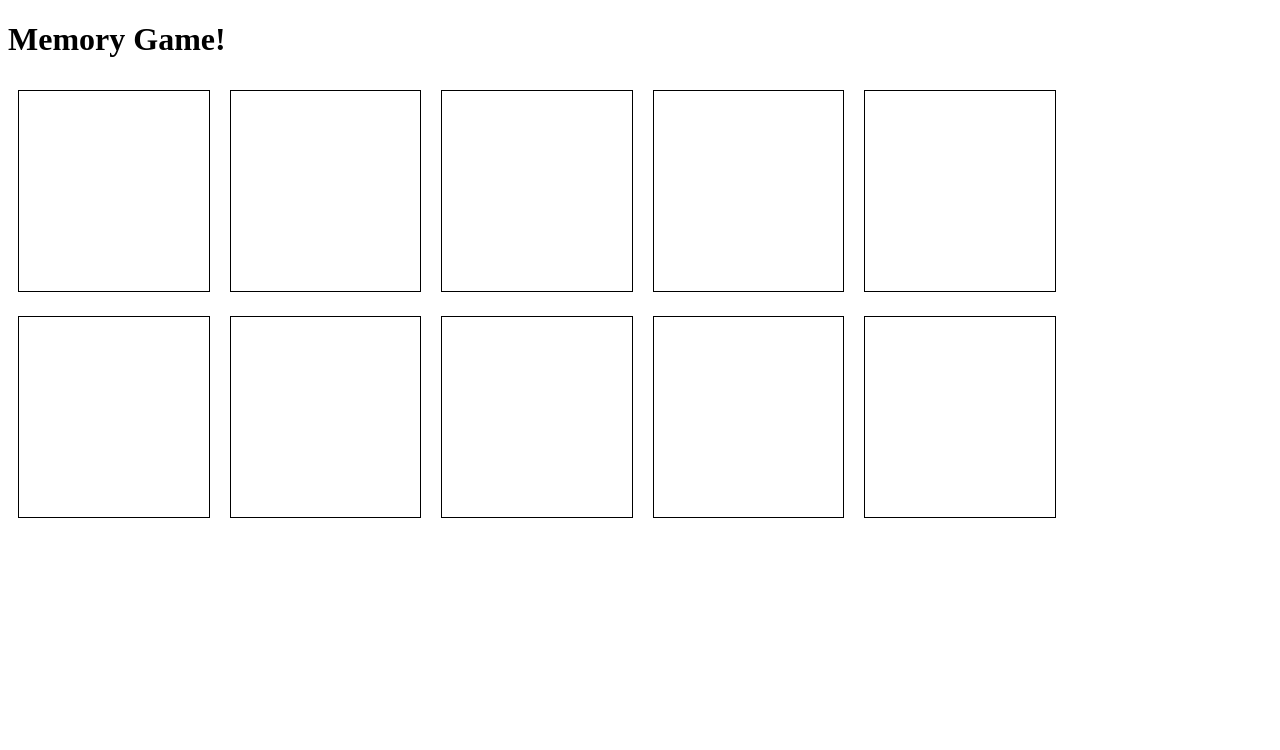
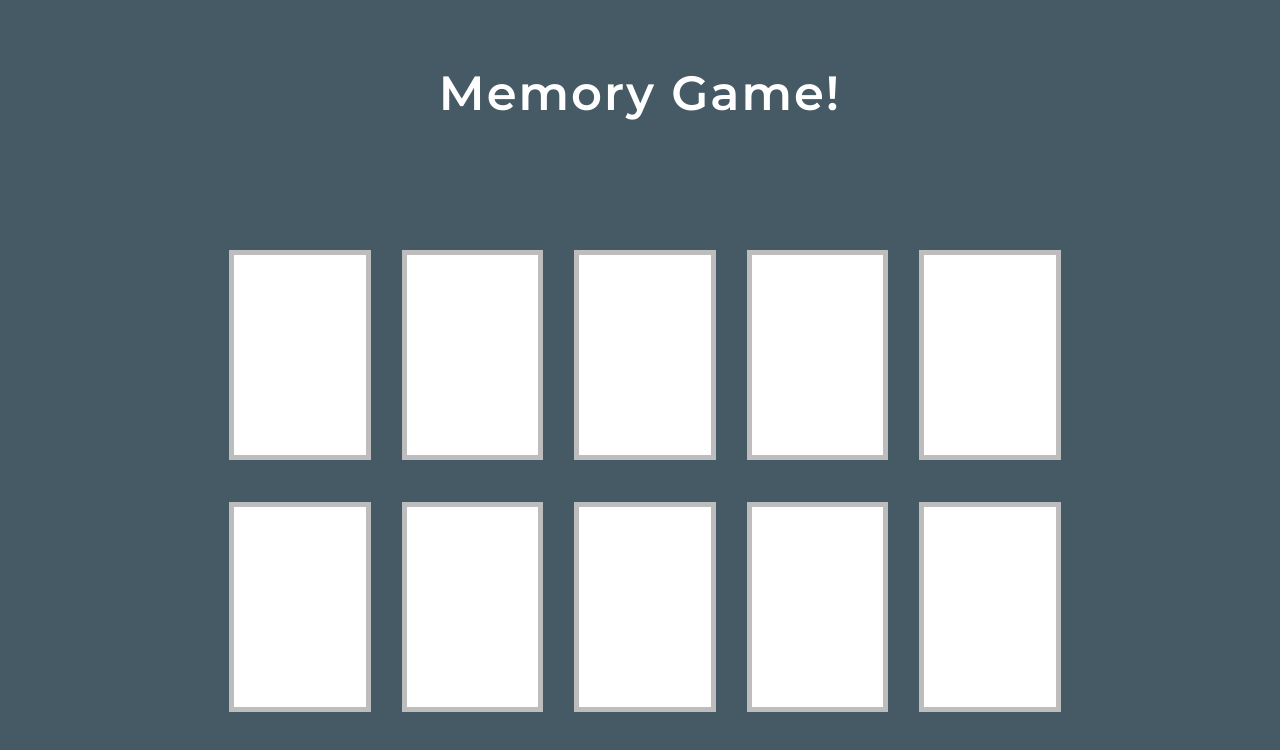
Before and after one commit to jesseinc92/MemoryGame, a plain HTML site: page index.html in a window 1280 px wide. Drawn offline with Linux system fonts and the light colour scheme.

Commit message:
updated styling and color palette

```diff
--- a/index.html
+++ b/index.html
@@ -3,6 +3,9 @@
   <head>
     <meta charset="UTF-8" />
     <title>Memory Game!</title>
+    <link rel="preconnect" href="https://fonts.googleapis.com">
+    <link rel="preconnect" href="https://fonts.gstatic.com" crossorigin>
+    <link href="https://fonts.googleapis.com/css2?family=Montserrat:wght@600&display=swap" rel="stylesheet">
     <link rel="stylesheet" href="style.css" />
   </head>
   <body>
--- a/script.js
+++ b/script.js
@@ -47,7 +47,25 @@ function createDivsForColors(colorArray) {
     const newDiv = document.createElement("div");
 
     // give it a class attribute for the value we are looping over
-    newDiv.classList.add(color);
+    newDiv.id = color;
+
+    switch (color) {
+      case 'red':
+        newDiv.classList.add('#ef5350');
+        break;
+      case 'blue':
+        newDiv.classList.add('#42a5f5');
+        break;
+      case 'green':
+        newDiv.classList.add('#66bb6a');
+        break;
+      case 'orange':
+        newDiv.classList.add('#ffa726');
+        break;
+      case 'purple':
+        newDiv.classList.add('#7e57c2');
+        break;
+    }
 
     // call a function handleCardClick when a div is clicked on
     newDiv.addEventListener("click", handleCardClick);
@@ -102,7 +120,7 @@ function handleCardClick(event) {
 function incorrectFlip() {
 
   for (let clickedCard of clickedCards) {
-    clickedCard.style.backgroundColor = 'white'
+    clickedCard.style.backgroundColor = '#FFFFFF'
   }
 
   numberOfClicks = 0
--- a/style.css
+++ b/style.css
@@ -1,8 +1,35 @@
+body {
+  background-color: #455A64;
+}
+
+h1 {
+  font-family: 'Montserrat', sans-serif;
+  font-size: 3rem;
+  color: #FFFFFF;
+  text-align: center;
+  letter-spacing: 2px;
+  margin-top: 4rem;
+  margin-bottom: 8rem;
+}
+
+#game {
+  width: 65%;
+  margin: auto;
+  display: grid;
+  grid-template-columns: repeat(5, 1fr);
+  column-gap: 5%;
+  row-gap: 10%;
+}
+
 #game div {
-  border: 1px solid black;
-  width: 15%;
+  background-color: #FFFFFF;
+  border: 5px solid #BDBDBD;
+  width: 100%;
   height: 200px;
-  margin: 10px;
   display: inline-block;
   transition: all 250ms;
 }
+
+#game div:hover {
+  border-color: #FFC107;
+}
```
